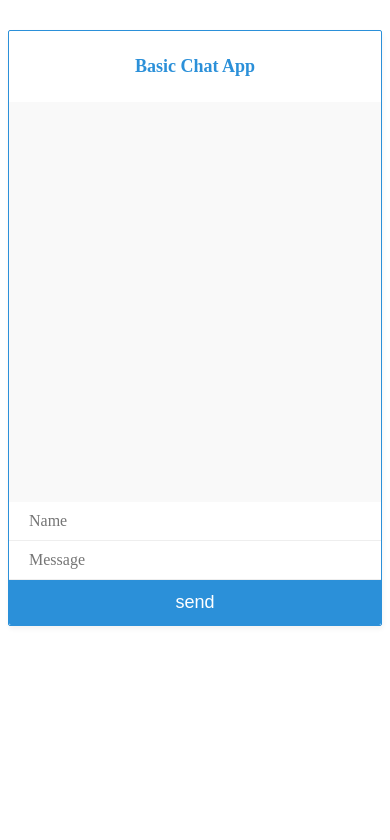
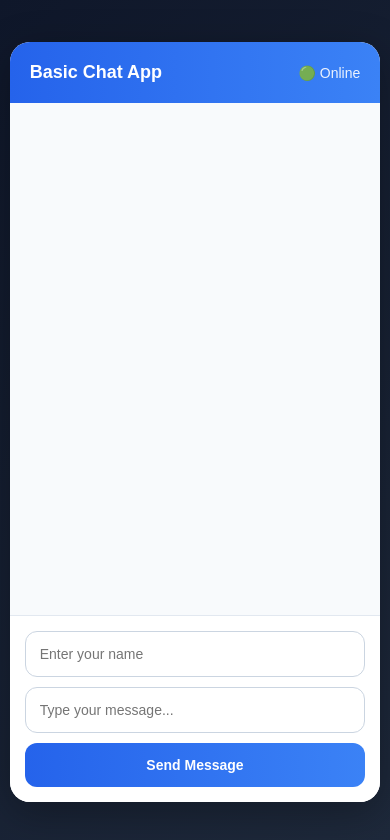
Before and after one commit to Sawglay/web-socket, a website: page public/index.html in a window 390 px wide. Drawn offline with nearby package versions, Linux system fonts and the light colour scheme; no server answers.

Commit message:
Adjusted Style CSS

```diff
--- a/public/index.html
+++ b/public/index.html
@@ -4,125 +4,267 @@
     <meta charset="UTF-8" />
     <meta http-equiv="X-UA-Compatible" content="IE=edge" />
     <meta name="viewport" content="width=device-width, initial-scale=1.0" />
-    <title>Document</title>
+    <title>Message</title>
+
+    <!-- CDN -->
     <script
       src="https://cdn.socket.io/4.1.2/socket.io.min.js"
       integrity="sha384-toS6mmwu70G0fw54EGlWWeA4z3dyJ+dlXBtSURSKN4vyRFOcxd3Bzjj/AoOwY+Rg"
       crossorigin="anonymous"
     ></script>
+
     <style>
-      h2 {
-        font-size: 18px;
-        padding: 10px 20px;
-        color: #2b90d9;
-        text-align: center;
+      * {
+        margin: 0;
+        padding: 0;
+        box-sizing: border-box;
+        font-family: Arial, Helvetica, sans-serif;
+      }
+
+      body {
+        background: linear-gradient(135deg, #0f172a, #1e293b);
+        height: 100vh;
+        display: flex;
+        justify-content: center;
+        align-items: center;
       }
 
       #app {
-        border: 1px solid #2b90d9;
-        max-width: 600px;
-        margin: 30px auto;
-        box-shadow: 1px 3px 5px rgba(0, 0, 0, 0.05);
-        border-radius: 2px;
+        width: 95%;
+        max-width: 700px;
+        height: 90vh;
+        background: #ffffff;
+        border-radius: 20px;
+        overflow: hidden;
+        box-shadow: 0 10px 40px rgba(0, 0, 0, 0.3);
+        display: flex;
+        flex-direction: column;
+      }
+
+      .chat-header {
+        background: linear-gradient(90deg, #2563eb, #3b82f6);
+        color: white;
+        padding: 20px;
+        display: flex;
+        justify-content: space-between;
+        align-items: center;
+      }
+
+      .chat-header h2 {
+        font-size: 22px;
+      }
+
+      .status {
+        font-size: 14px;
+        opacity: 0.9;
       }
 
       #chat-window {
-        height: 400px;
-        overflow: auto;
-        background: #f9f9f9;
+        flex: 1;
+        padding: 20px;
+        overflow-y: auto;
+        background: #f8fafc;
       }
 
-      #output p {
-        padding: 14px 0px;
-        margin: 0 20px;
-        border-bottom: 1px solid #e9e9e9;
-        color: #555;
+      #output {
+        display: flex;
+        flex-direction: column;
+        gap: 15px;
       }
 
-      #feedback p {
-        color: #aaa;
-        padding: 14px 0px;
-        margin: 0 20px;
+      .message-card {
+        background: white;
+        padding: 14px 18px;
+        border-radius: 14px;
+        box-shadow: 0 3px 10px rgba(0, 0, 0, 0.06);
+        animation: fadeIn 0.3s ease;
+        border-left: 4px solid #2563eb;
       }
 
-      #output strong {
-        color: #2b90d9;
+      .message-card strong {
+        color: #2563eb;
+        display: block;
+        margin-bottom: 5px;
       }
 
-      label {
-        box-sizing: border-box;
-        display: block;
-        padding: 10px 20px;
+      #feedback {
+        padding: 10px 5px;
+        color: #64748b;
+        font-style: italic;
+        height: 25px;
+      }
+
+      .input-area {
+        padding: 15px;
+        background: white;
+        border-top: 1px solid #e2e8f0;
+      }
+
+      .input-group {
+        display: flex;
+        gap: 10px;
+        margin-bottom: 10px;
       }
 
       input {
-        padding: 10px 20px;
-        box-sizing: border-box;
-        background: #eee;
-        border: 0;
-        display: block;
-        width: 100%;
-        background: #fff;
-        border-bottom: 1px solid #eee;
-        font-family: Nunito;
-        font-size: 16px;
+        flex: 1;
+        padding: 14px;
+        border: 1px solid #cbd5e1;
+        border-radius: 12px;
+        font-size: 15px;
+        transition: 0.2s;
+      }
+
+      input:focus {
+        outline: none;
+        border-color: #2563eb;
+        box-shadow: 0 0 0 4px rgba(37, 99, 235, 0.1);
       }
 
       button {
-        background: #2b90d9;
-        color: #fff;
-        font-size: 18px;
-        border: 0;
-        padding: 12px 0;
         width: 100%;
-        border-radius: 0 0 2px 2px;
+        padding: 14px;
+        border: none;
+        border-radius: 12px;
+        background: linear-gradient(90deg, #2563eb, #3b82f6);
+        color: white;
+        font-size: 16px;
+        font-weight: bold;
+        cursor: pointer;
+        transition: 0.3s;
+      }
+
+      button:hover {
+        transform: translateY(-2px);
+        opacity: 0.95;
+      }
+
+      @keyframes fadeIn {
+        from {
+          opacity: 0;
+          transform: translateY(10px);
+        }
+
+        to {
+          opacity: 1;
+          transform: translateY(0);
+        }
+      }
+
+      /* Scrollbar */
+      #chat-window::-webkit-scrollbar {
+        width: 8px;
+      }
+
+      #chat-window::-webkit-scrollbar-thumb {
+        background: #94a3b8;
+        border-radius: 10px;
+      }
+
+      @media (max-width: 600px) {
+        .chat-header h2 {
+          font-size: 18px;
+        }
+
+        input {
+          font-size: 14px;
+        }
+
+        button {
+          font-size: 14px;
+        }
       }
     </style>
   </head>
+
   <body>
     <div id="app">
-      <h2>Basic Chat App</h2>
+      <div class="chat-header">
+        <h2>Basic Chat App</h2>
+        <div class="status">🟢 Online</div>
+      </div>
+
       <div id="chat-window">
         <div id="output"></div>
         <div id="feedback"></div>
       </div>
-      <input type="text" placeholder="Name" id="name" />
-      <input type="text" placeholder="Message" id="message" />
-      <button id="send">send</button>
+
+      <div class="input-area">
+        <div class="input-group">
+          <input type="text" placeholder="Enter your name" id="name" />
+        </div>
+
+        <div class="input-group">
+          <input
+            type="text"
+            placeholder="Type your message..."
+            id="message"
+          />
+        </div>
+
+        <button id="send">Send Message</button>
+      </div>
     </div>
 
     <script>
       const socket = io("http://localhost:4000");
+
       let output = document.getElementById("output");
       let message = document.getElementById("message");
       let name = document.getElementById("name");
       let send = document.getElementById("send");
       let feedback = document.getElementById("feedback");
+      let chatWindow = document.getElementById("chat-window");
 
-      send.addEventListener("click", () => {
+      // Send message
+      send.addEventListener("click", sendMessage);
+
+      // Send on Enter key
+      message.addEventListener("keypress", (e) => {
+        socket.emit("typing", name.value);
+
+        if (e.key === "Enter") {
+          sendMessage();
+        }
+      });
+
+      function sendMessage() {
+        if (name.value === "" || message.value === "") {
+          alert("Please enter both name and message.");
+          return;
+        }
+
         let data = {
           name: name.value,
           message: message.value,
         };
+
         socket.emit("chat", data);
+      }
+
+      // Listen chat events
+      socket.on("chat", (data) => {
+        output.innerHTML += `
+          <div class="message-card">
+            <strong>${data.name}</strong>
+            <span>${data.message}</span>
+          </div>
+        `;
+
+        message.value = "";
+        feedback.innerHTML = "";
+
+        // Auto scroll
+        chatWindow.scrollTop = chatWindow.scrollHeight;
       });
 
-      message.addEventListener("keypress", () => {
-        socket.emit("typing", name.value);
-      });
+      // Typing feedback
+      socket.on("typing", (name) => {
+        feedback.innerHTML = `<p>✍️ <em>${name}</em> is typing...</p>`;
 
-      //listen events
-      socket.on("chat", (data) => {
-        output.innerHTML += `<p><strong>${data.name}</strong> : ${data.message}</p>`;
-        name.value = "";
-        message.value = "";
-        feedback.innerHTML = "";
-      });
-      socket.on("typing", (name) => {
-        feedback.innerHTML = `<p><em>${name}</em> is typing...</p>`;
         setTimeout(() => {
           feedback.innerHTML = "";
-        }, 3000);
+        }, 2000);
       });
     </script>
   </body>
```
